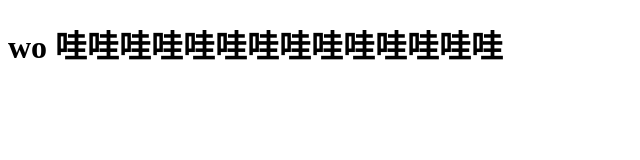
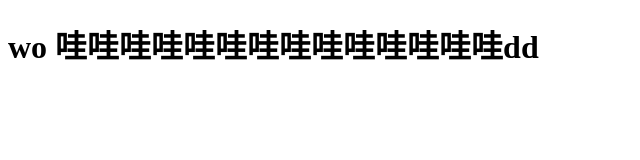
Before and after one commit to cxy1003/music, a plain HTML site: page public/css/product.html in a window 1280 px wide. Shown: the full height of the page, 0-640 px from the left. Drawn offline with Linux system fonts and the light colour scheme.

Commit message:
product commit

```diff
--- a/public/css/product.html
+++ b/public/css/product.html
@@ -8,7 +8,7 @@
 </head>
 <body>
    <h1>
-       wo  哇哇哇哇哇哇哇哇哇哇哇哇哇哇
+       wo  哇哇哇哇哇哇哇哇哇哇哇哇哇哇dd
    </h1>
 </body>
 </html>
```
